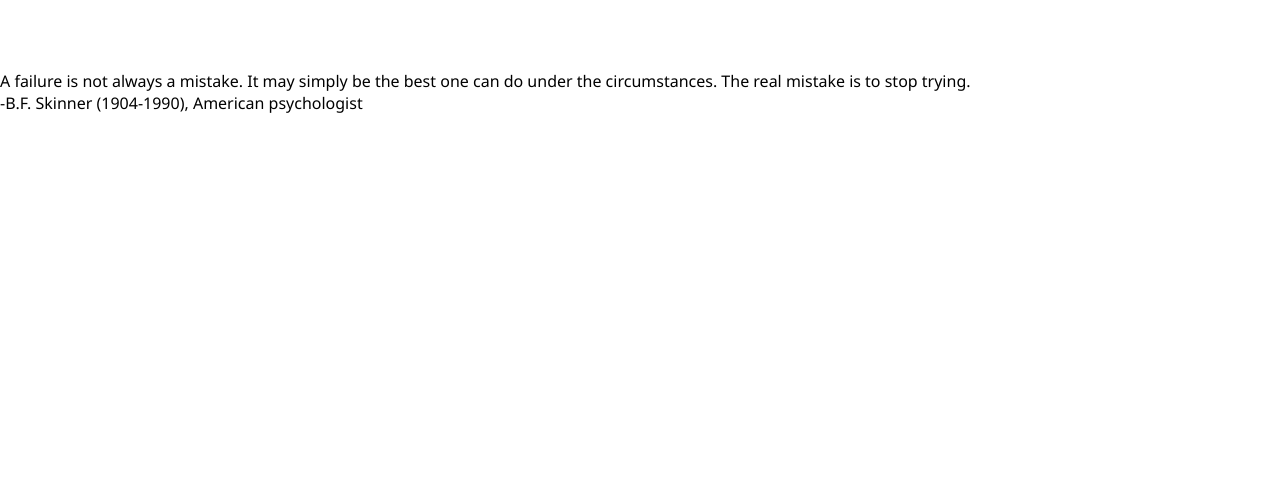
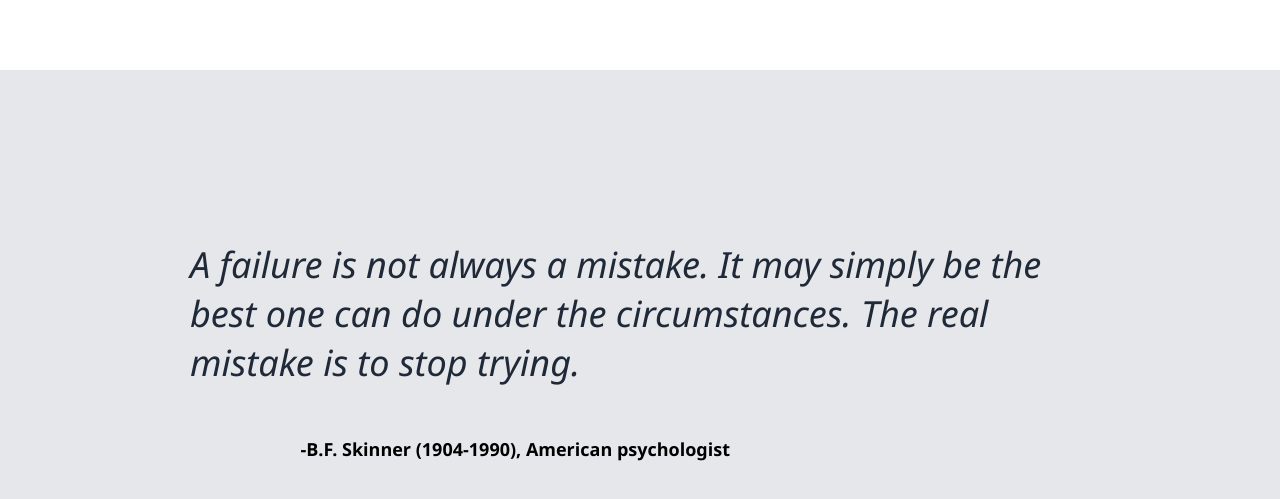
Before and after one commit to disori/odin-landing-page, a plain HTML site: page index.html in a window 1280 px wide. Shown: the part 1499-1998 px from the top of the page. Before the commit the page ends 1613 px from the top, so only its background shows below. Drawn offline with Linux system fonts and the light colour scheme.

Commit message:
Style quote and author
Couldn't figure out how to make the positions right so what I did
was adjusted the padding of the author.

```diff
--- a/styles.css
+++ b/styles.css
@@ -100,3 +100,29 @@
     text-align: center;
     margin-bottom: 150px;
 }
+
+.quote-section {
+    display: flex;
+    flex-direction: column;
+    background-color: #E5E7EB;
+    padding: 20px 300px;
+    gap: 50px;
+}
+
+.quote {
+    font-size: 36px;
+    font-style: italic;
+    font-weight: lighter;
+    color: #1F2937;
+    margin-top: 150px;
+    width: 900px;
+    align-self:center;
+}
+
+.author {
+    margin-bottom: 150px;
+    align-self: flex-end;
+    padding-right: 250px;
+    font-size: 18px;
+    font-weight: bold;
+}
```
